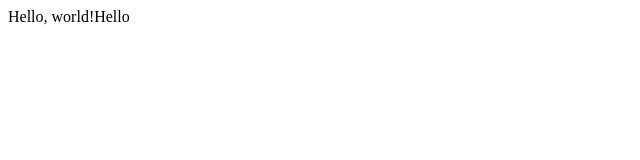
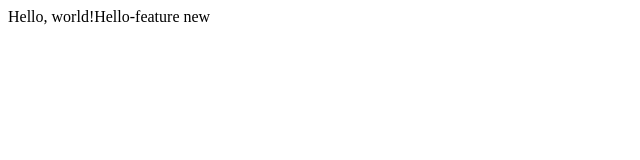
Before and after one commit to rahulind/Project0, a plain HTML site: page index.html in a window 1280 px wide. Shown: the full height of the page, 0-640 px from the left. Drawn offline with Linux system fonts and the light colour scheme.

Commit message:
feature added in feature branch

```diff
--- a/index.html
+++ b/index.html
@@ -4,6 +4,6 @@
         <title>My Webpage</title>
     </head>
     <body>
-        Hello, world!Hello
+        Hello, world!Hello-feature new
     </body>
 </html>
```
